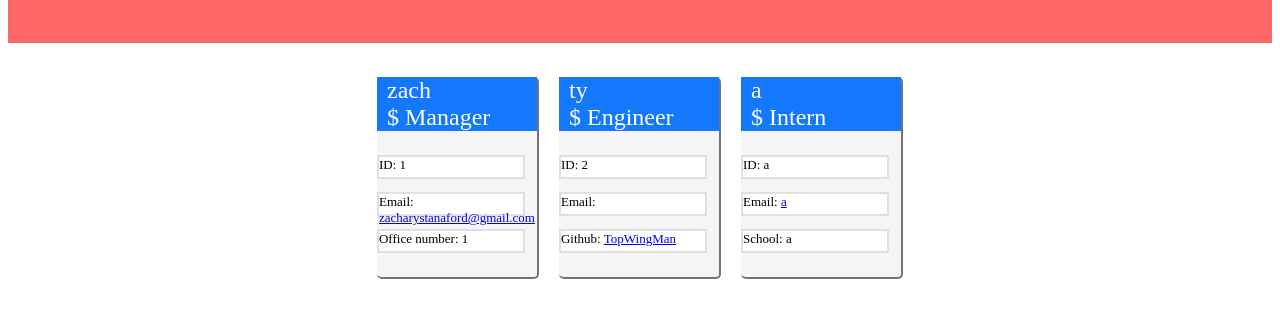
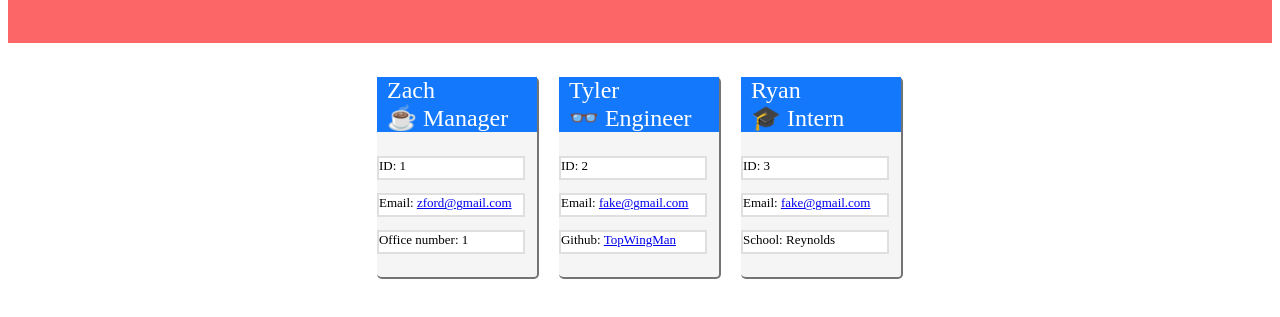
Before and after one commit to TopWingMan/Team-Profile-Generator, a website: page assets/sample/sample.html in a window 1280 px wide. Shown: the part 95-412 px from the top of the page. Drawn offline with Linux system fonts and the light colour scheme.

Commit message:
orginized project files and added more comments to index.js file

```diff
--- a/new.html
+++ b/assets/sample/sample.html
@@ -5,7 +5,7 @@
                 <meta http-equiv="X-UA-Compatible" content="IE=edge">
                 <meta name="viewport" content="width=device-width, initial-scale=1.0">
                 <title>Document</title>
-                <link rel="stylesheet" href="./style.css">
+                <link rel="stylesheet" href="./../style.css">
             </head>
             <body>
                 <div style="background-color: rgb(252, 102, 102); padding: 2%;">
@@ -17,12 +17,12 @@
                     <div style="padding: 10px;">
                         <div class="Card">
                             <div class="CardTop">
-                                <p class="CardText">zach <br> $ Manager</p>
+                                <p class="CardText">Zach <br> ☕ Manager</p>
                             </div>
 
                             <div class="CardBottom">
                                 <p class="BottomText">ID: 1</p>
-                                <p class="BottomText">Email: <a href="mailto:zacharystanaford@gmail.com?subject=Subject&body=message%20goes%20here">zacharystanaford@gmail.com</a></p>
+                                <p class="BottomText">Email: <a href="mailto:zacharystanaford@gmail.com?subject=Subject&body=message%20goes%20here">zford@gmail.com</a></p>
                                 <p class="BottomText">Office number: 1</p>
                             </div>
                         </div>
@@ -32,12 +32,12 @@
                         <div style="padding: 10px;">
                             <div class="Card">
                                 <div class="CardTop">
-                                    <p class="CardText">ty <br> $ Engineer</p>
+                                    <p class="CardText">Tyler <br> 👓 Engineer</p>
                                 </div>
 
                                 <div class="CardBottom">
                                     <p class="BottomText">ID: 2</p>
-                                    <p class="BottomText">Email: <a href="mailto:?subject=Subject&body=message%20goes%20here"></a></p>
+                                    <p class="BottomText">Email: <a href="mailto:random@gmail.com?subject=Subject&body=message%20goes%20here">fake@gmail.com</a></p>
                                     <p class="BottomText">Github: <a href="https://github.com/TopWingMan" target="_blank">TopWingMan</a></p>
                                 </div>
                             </div>
@@ -46,13 +46,13 @@
                         <div style="padding: 10px;">
                             <div class="Card">
                                 <div class="CardTop">
-                                    <p class="CardText">a <br> $ Intern</p>
+                                    <p class="CardText">Ryan <br> 🎓 Intern</p>
                                 </div>
 
                                 <div class="CardBottom">
-                                    <p class="BottomText">ID: a</p>
-                                    <p class="BottomText">Email: <a href="mailto:a?subject=Subject&body=message%20goes%20here">a</a></p>
-                                    <p class="BottomText">School: a</p>
+                                    <p class="BottomText">ID: 3</p>
+                                    <p class="BottomText">Email: <a href="mailto:fake@gmail.com?subject=Subject&body=message%20goes%20here">fake@gmail.com</a></p>
+                                    <p class="BottomText">School: Reynolds</p>
                                 </div>
                             </div>
                         </div>
--- a/style.css
+++ b/assets/style.css
@@ -34,7 +34,6 @@
     height: 20px;
     width: 90%;
     font-size: small;
-
 }
 
 #CardHolder
```
Also changed, not shown: assets/index.js (renamed from index.js, +9 -6 lines), README.md, assets/index.html (renamed from index.html).
